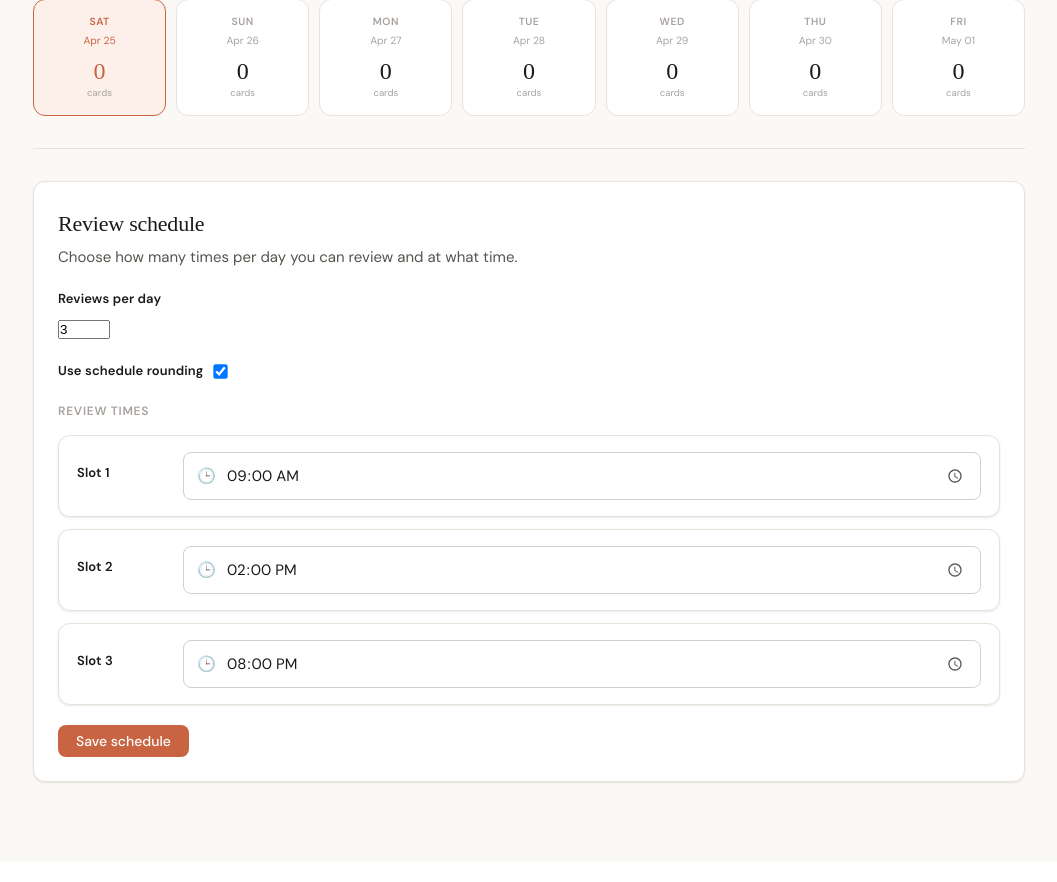
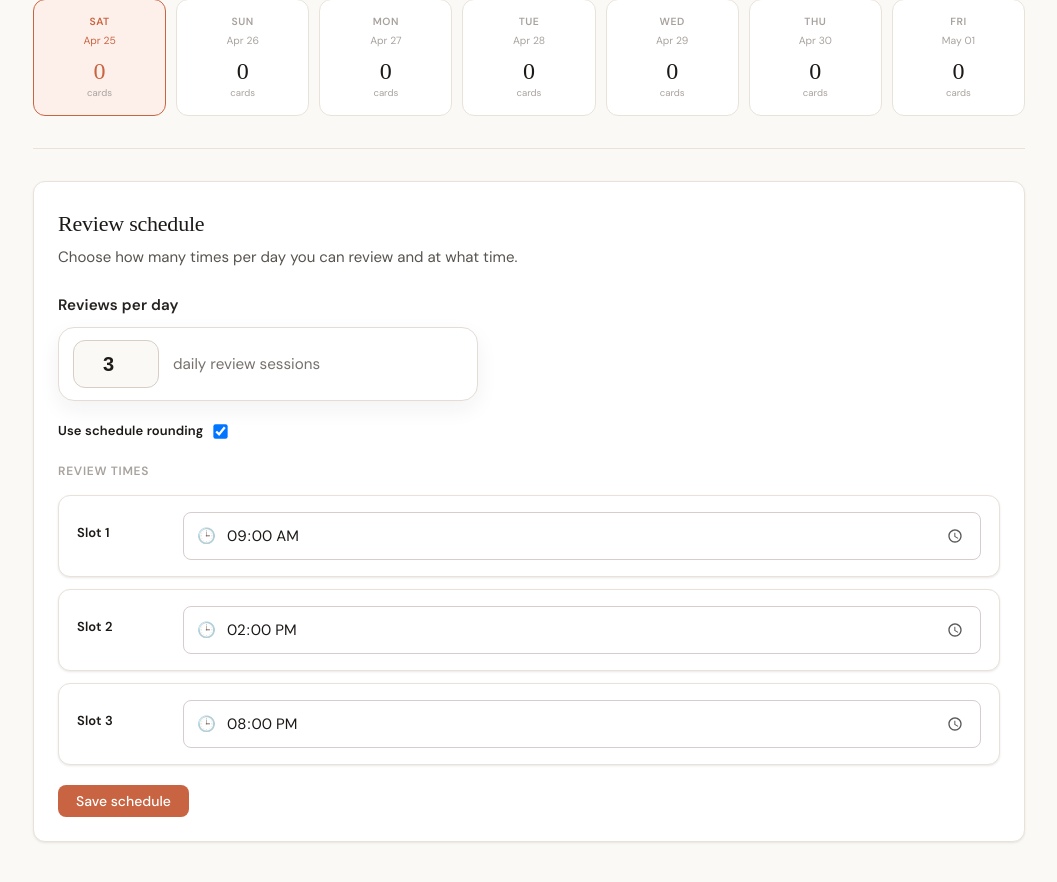
Before and after one commit to meshwho/FlashCardsWebsite, a Django app: page / in a window 1280 px wide. Shown: the part 571-1453 px from the top of the page, without its empty margins (111-1168 px from the left). Before the commit the page ends 1355 px from the top, so only its background shows below. Run offline with Django 5.2, Linux system fonts and the light colour scheme; the visitor is signed in with stand-in values (Sample User, id 1); data comes from the database, SQL or seed files in the repository; data that the repository does not hold is empty; parts of the project's set-up code (start-up, migrations or seed data) failed here and were passed over; some web fonts are replaced.

Commit message:
Times per day field is now more elegant
(cherry picked from commit c0b54e445e0350844dafde836b9b9bc94c8b3eaf)

```diff
--- a/static/css/site.css
+++ b/static/css/site.css
@@ -1135,3 +1135,80 @@ textarea { resize: vertical; min-height: 90px; }
     .practice-done-actions { flex-direction: column; }
     .practice-done-actions .btn { width: 100%; justify-content: center; }
 }
+
+.schedule-field {
+    max-width: 420px;
+    margin-top: 24px;
+}
+
+.schedule-label {
+    display: block;
+    margin-bottom: 10px;
+    font-weight: 700;
+    font-size: 0.95rem;
+    color: #262220;
+}
+
+.number-input-card {
+    display: flex;
+    align-items: center;
+    gap: 14px;
+    width: 100%;
+    padding: 12px 14px;
+    border: 1px solid #e4dcd5;
+    border-radius: 16px;
+    background: #fff;
+    box-shadow: 0 8px 22px rgba(38, 34, 32, 0.06);
+}
+
+.number-input {
+    width: 86px;
+    height: 48px;
+    padding: 0 12px;
+    border: 1px solid #d8cec6;
+    border-radius: 12px;
+    background: #faf9f6;
+    font-size: 1.25rem;
+    font-weight: 700;
+    color: #1f1b18;
+    text-align: center;
+    outline: none;
+}
+
+.number-input:focus {
+    border-color: #cf6548;
+    box-shadow: 0 0 0 4px rgba(207, 101, 72, 0.14);
+}
+
+.number-input-hint {
+    color: #77716c;
+    font-size: 0.95rem;
+}
+
+.form-error {
+    margin-top: 8px;
+    color: #b42318;
+    font-size: 0.9rem;
+}
+
+@media (max-width: 640px) {
+    .schedule-field {
+        max-width: 100%;
+    }
+
+    .number-input-card {
+        align-items: flex-start;
+        flex-direction: column;
+        gap: 8px;
+    }
+
+    .number-input {
+        width: 100%;
+        height: 52px;
+        font-size: 1.35rem;
+    }
+
+    .number-input-hint {
+        font-size: 0.9rem;
+    }
+}
--- a/study/forms.py
+++ b/study/forms.py
@@ -109,31 +109,24 @@ class ReviewScheduleForm(forms.ModelForm):
     reviews_per_day = forms.IntegerField(
         min_value=1,
         max_value=10,
-        initial=3,
         label="Reviews per day",
+        widget=forms.NumberInput(attrs={
+            "class": "number-input",
+            "inputmode": "numeric",
+            "min": "1",
+            "max": "10",
+            "step": "1",
+        }),
     )
 
     class Meta:
         model = UserReviewSchedule
-        fields = ["timezone", "is_active"]
-        widgets = {
-            "timezone": forms.TextInput(attrs={"class": "form-control"}),
-        }
+        fields = ["is_active"]
 
     def __init__(self, *args, **kwargs):
         slots_count = kwargs.pop("slots_count", 3)
         super().__init__(*args, **kwargs)
         self.fields["reviews_per_day"].initial = slots_count
-
-    def clean_timezone(self):
-        tz_name = (self.cleaned_data.get("timezone") or "").strip()
-
-        try:
-            ZoneInfo(tz_name)
-        except ZoneInfoNotFoundError:
-            raise forms.ValidationError("Enter a valid IANA timezone, e.g. Europe/Berlin.")
-
-        return tz_name
 
 
 class ReviewSlotForm(forms.Form):
--- a/templates/study/dashboard.html
+++ b/templates/study/dashboard.html
@@ -69,11 +69,22 @@
         <input type="hidden" name="dashboard_action" value="save_schedule">
 
         <div class="form-group">
-            <label for="{{ schedule_form.reviews_per_day.id_for_label }}">Reviews per day</label>
-            {{ schedule_form.reviews_per_day }}
-            {% if schedule_form.reviews_per_day.errors %}
-                {{ schedule_form.reviews_per_day.errors }}
-            {% endif %}
+            <div class="schedule-field">
+                <label for="{{ schedule_form.reviews_per_day.id_for_label }}" class="schedule-label">
+                    Reviews per day
+                </label>
+
+                <div class="number-input-card">
+                    {{ schedule_form.reviews_per_day }}
+                    <span class="number-input-hint">daily review sessions</span>
+                </div>
+
+                {% if schedule_form.reviews_per_day.errors %}
+                    <div class="form-error">
+                        {{ schedule_form.reviews_per_day.errors }}
+                    </div>
+                {% endif %}
+            </div>
         </div>
 
         <div class="form-group schedule-inline-check">
```
Also changed, not shown: 1 other file.
